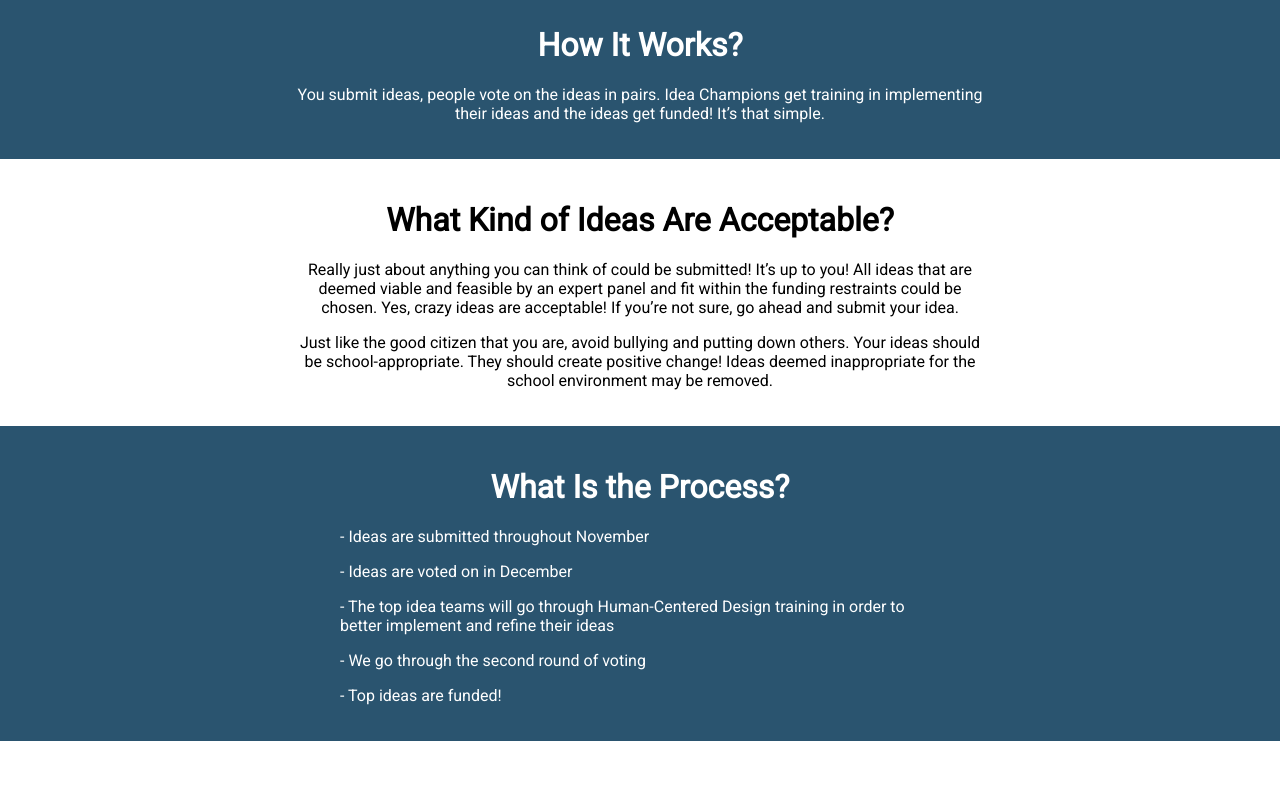
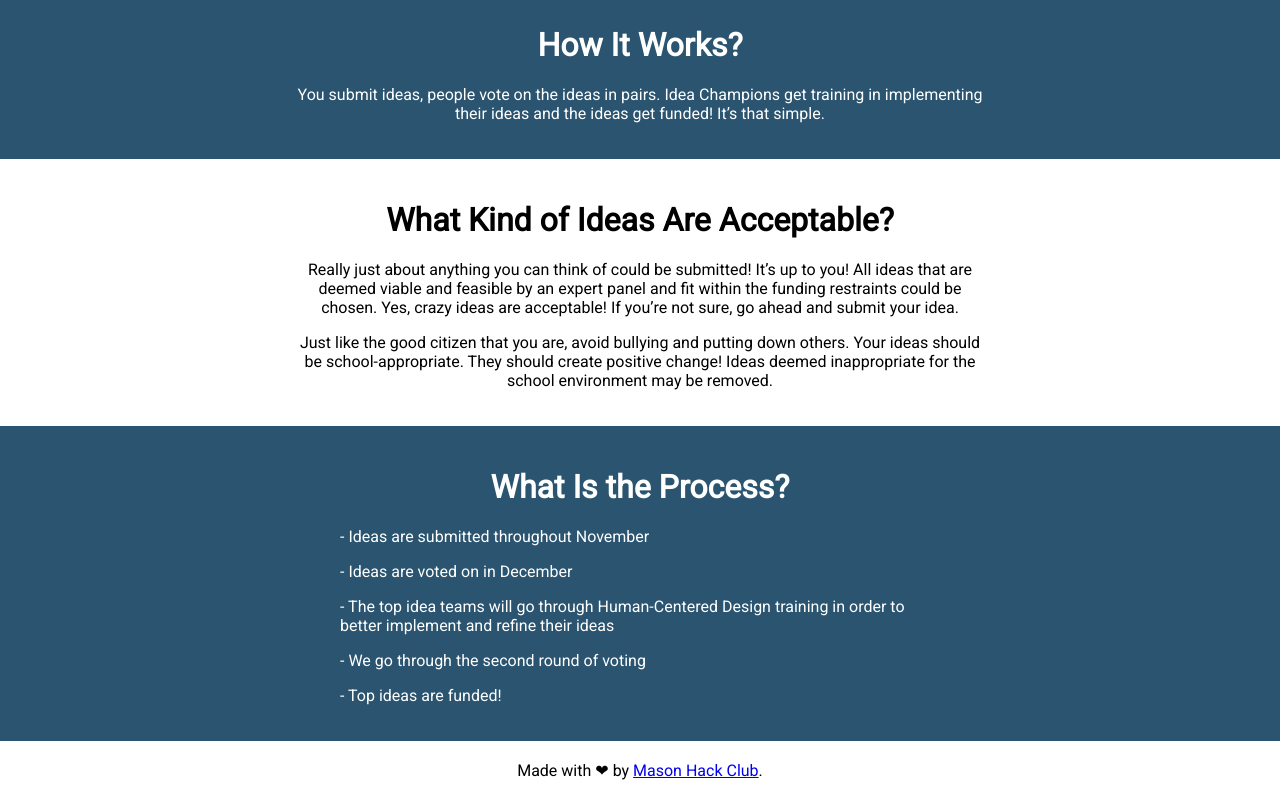
Before and after one commit to megancui/masonidea, a React (Create React App) app: page / in a window 1280 px wide. Shown: the part 711-1511 px from the top of the page. Before the commit the page ends 1452 px from the top, so only its background shows below. Built offline with nearby package versions, Linux system fonts and the light colour scheme.

Commit message:
added footer

```diff
--- a/src/App.css
+++ b/src/App.css
@@ -90,3 +90,8 @@
   width: 100px;
   margin-top: 30px;
 }
+
+.footer {
+  text-align: center;
+  padding: 20px;
+}
--- a/src/App.js
+++ b/src/App.js
@@ -71,7 +71,9 @@ class App extends Component {
         }
         </Masonry>
 
-
+        <div className="footer">
+          Made with	&#x2764; by <a href="https://masonhackclub.com">Mason Hack Club</a>.
+        </div>
       </div>
     );
   }
--- a/src/home.css
+++ b/src/home.css
@@ -67,3 +67,8 @@ body {
 .s {
   padding: 20px;
 }
+
+.footer {
+  text-align: center;
+  padding: 20px;
+}
--- a/src/home.js
+++ b/src/home.js
@@ -85,6 +85,10 @@ export class Home extends React.Component {
               </div>
             </div>
           </div>
+
+          <div className="footer">
+            Made with	&#x2764; by <a href="https://masonhackclub.com">Mason Hack Club</a>.
+          </div>
         </div>
     );
   }
```
